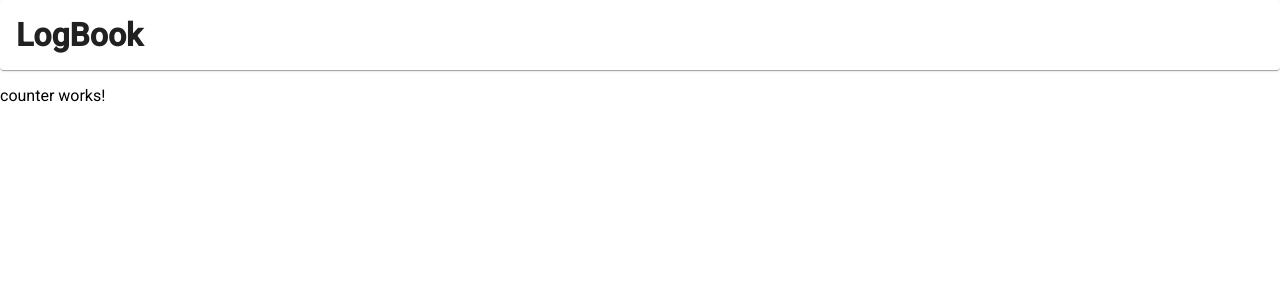
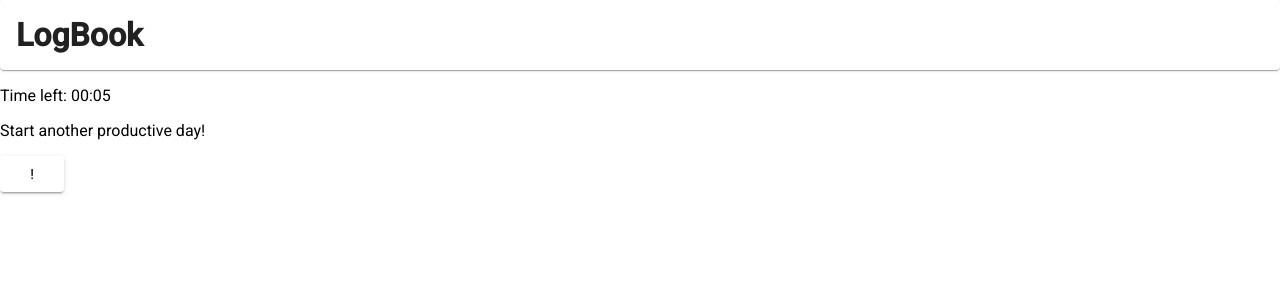
Before and after one commit to kwkr/logbook, an Angular app: page / in a window 1280 px wide. Shown: the top 300 px of the page. Built offline with nearby package versions, Linux system fonts and the light colour scheme.

Commit message:
added basic counter

```diff
--- a/src/app/app-material-module/app-material-module.module.ts
+++ b/src/app/app-material-module/app-material-module.module.ts
@@ -1,8 +1,9 @@
 import { NgModule } from '@angular/core';
 import { MatCardModule } from '@angular/material/card';
+import { MatButtonModule } from '@angular/material/button';
 
 @NgModule({
-  imports: [MatCardModule],
-  exports: [MatCardModule]
+  imports: [MatCardModule, MatButtonModule],
+  exports: [MatCardModule, MatButtonModule]
 })
 export class AppMaterialModuleModule {}
--- a/src/app/counter/counter.component.html
+++ b/src/app/counter/counter.component.html
@@ -1,3 +1,3 @@
-<p>
-  counter works!
-</p>
+<p>Time left: {{ getMinutes() }}:{{ getSeconds() }}</p>
+<p>Start another productive day!</p>
+<button mat-raised-button (click)="startCounting()">!</button>
--- a/src/app/counter/counter.component.ts
+++ b/src/app/counter/counter.component.ts
@@ -1,15 +1,43 @@
-import { Component, OnInit } from '@angular/core';
+import { Component, Input } from '@angular/core';
+import { timer, Observable } from 'rxjs';
+import { take, map } from 'rxjs/operators';
 
 @Component({
   selector: 'app-counter',
   templateUrl: './counter.component.html',
   styleUrls: ['./counter.component.scss']
 })
-export class CounterComponent implements OnInit {
+export class CounterComponent {
+  @Input() timeLeft = 5;
+  counter$: Observable<number>;
 
-  constructor() { }
+  constructor() {}
 
-  ngOnInit() {
+  public startCounting(): void {
+    this.counter$ = timer(0, 1000).pipe(
+      take(this.timeLeft),
+      map(() => --this.timeLeft)
+    );
+    this.counter$.subscribe(
+      () => {
+        console.log('value');
+      },
+      () => {
+        console.log('error while counting');
+      },
+      () => {
+        console.log('completed');
+      }
+    );
   }
 
+  public getMinutes(): string {
+    const stringToReturn: string = String(Math.floor(this.timeLeft / 60));
+    return stringToReturn.length === 1 ? '0' + stringToReturn : stringToReturn;
+  }
+
+  public getSeconds(): string {
+    const stringToReturn: string = String(this.timeLeft % 60);
+    return stringToReturn.length === 1 ? '0' + stringToReturn : stringToReturn;
+  }
 }
```
